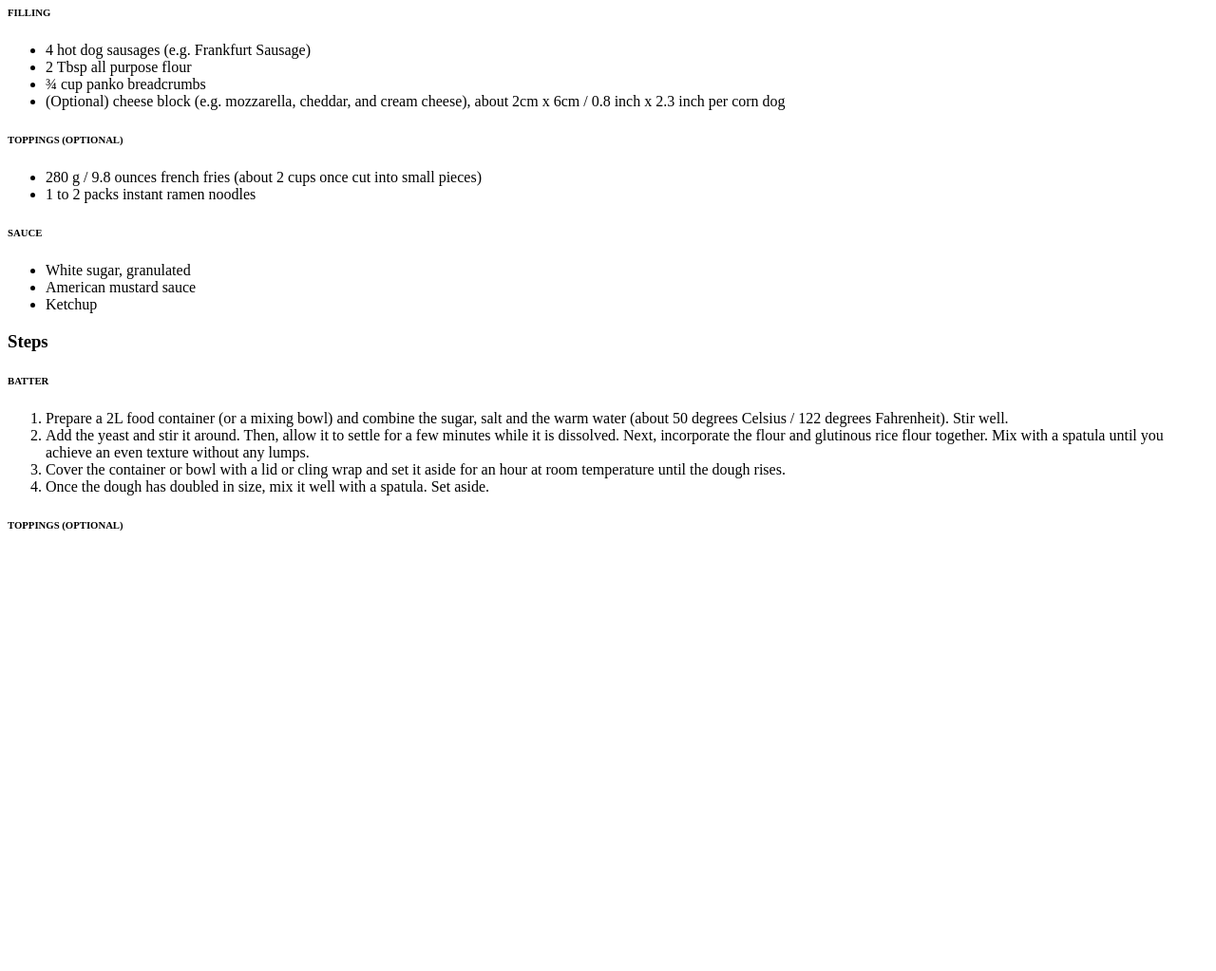
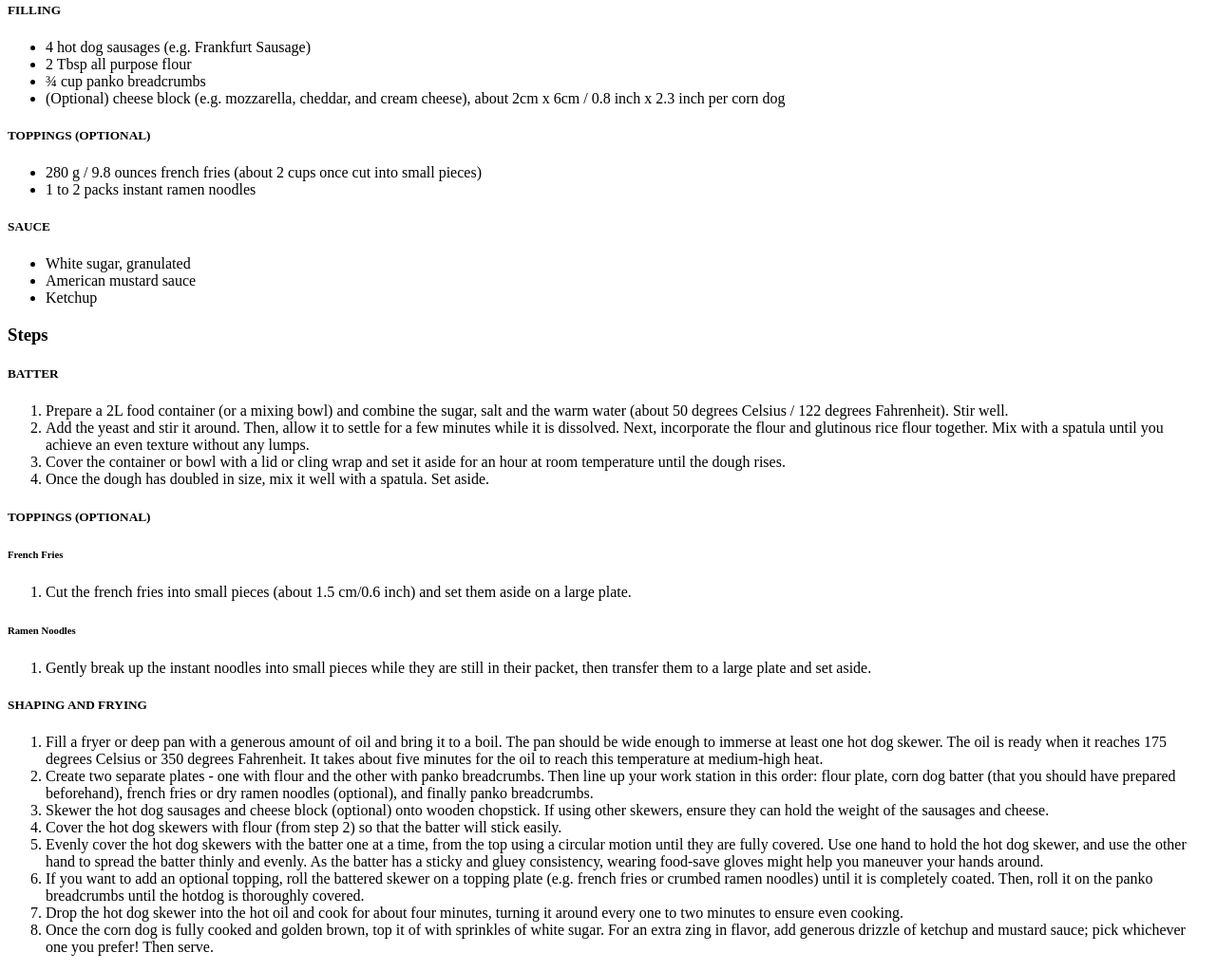
Before and after one commit to christian-prasetya/odin-recipes, a plain HTML site: page recipes/korean-corn-dog.html in a window 1280 px wide. Shown: the part 1383-2406 px from the top of the page at 95% size. Before the commit the page ends 1967 px from the top, so only its background shows below. Drawn offline with Linux system fonts and the light colour scheme.

Commit message:
finish editing the second recipe html file

```diff
--- a/recipes/korean-corn-dog.html
+++ b/recipes/korean-corn-dog.html
@@ -15,7 +15,7 @@
   </p>
 
   <h3>Ingredients</h3>
-  <h6>BATTER</h6>
+  <h5>BATTER</h5>
   <ul>
     <li>2 Tbsp raw sugar</li>
     <li>1 tsp fine sea salt</li>
@@ -24,19 +24,19 @@
     <li>1 &frac34; cup all purpose flour</li>
     <li>&frac14; cup glutinous rice flour (sweet rice flour or mochiko)</li>
   </ul>
-  <h6>FILLING</h6>
+  <h5>FILLING</h5>
   <ul>
     <li>4 hot dog sausages (e.g. Frankfurt Sausage)</li>
     <li>2 Tbsp all purpose flour</li>
     <li>&frac34; cup panko breadcrumbs</li>
     <li>(Optional) cheese block (e.g. mozzarella, cheddar, and cream cheese), about 2cm x 6cm / 0.8 inch x 2.3 inch per corn dog</li>
   </ul>
-  <h6>TOPPINGS (OPTIONAL)</h6>
+  <h5>TOPPINGS (OPTIONAL)</h5>
   <ul>
     <li>280 g / 9.8 ounces french fries (about 2 cups once cut into small pieces)</li>
     <li>1 to 2 packs instant ramen noodles</li>
   </ul>
-  <h6>SAUCE</h6>
+  <h5>SAUCE</h5>
   <ul>
     <li>White sugar, granulated</li>
     <li>American mustard sauce</li>
@@ -44,7 +44,7 @@
   </ul>
 
   <h3>Steps</h3>
-  <h6>BATTER</h6>
+  <h5>BATTER</h5>
   <ol>
     <li>
       Prepare a 2L food container (or a mixing bowl) and combine the sugar, salt and the warm water (about 50 degrees Celsius / 122 degrees Fahrenheit). Stir well.
@@ -59,6 +59,44 @@
       Once the dough has doubled in size, mix it well with a spatula. Set aside.
     </li>
   </ol>
-  <h6>TOPPINGS (OPTIONAL)</h6>
+  <h5>TOPPINGS (OPTIONAL)</h5>
+  <h6>French Fries</h6>
+  <ol>
+    <li>Cut the french fries into small pieces (about 1.5 cm/0.6 inch) and set them aside on a large plate.</li>
+  </ol>
+  <h6>Ramen Noodles</h6>
+  <ol>
+    <li>
+      Gently break up the instant noodles into small pieces while they are still in their packet, then transfer them to a large plate and set aside.
+    </li>
+  </ol>
+
+  <h5>SHAPING AND FRYING</h5>
+  <ol>
+    <li>
+      Fill a fryer or deep pan with a generous amount of oil and bring it to a boil. The pan should be wide enough to immerse at least one hot dog skewer. The oil is ready when it reaches 175 degrees Celsius or 350 degrees Fahrenheit. It takes about five minutes for the oil to reach this temperature at medium-high heat.
+    </li>
+    <li>
+      Create two separate plates - one with flour and the other with panko breadcrumbs. Then line up your work station in this order: flour plate, corn dog batter (that you should have prepared beforehand), french fries or dry ramen noodles (optional), and finally panko breadcrumbs.
+    </li>
+    <li>
+      Skewer the hot dog sausages and cheese block (optional) onto wooden chopstick. If using other skewers, ensure they can hold the weight of the sausages and cheese.
+    </li>
+    <li>
+      Cover the hot dog skewers with flour (from step 2) so that the batter will stick easily.
+    </li>
+    <li>
+      Evenly cover the hot dog skewers with the batter one at a time, from the top using a circular motion until they are fully covered. Use one hand to hold the hot dog skewer, and use the other hand to spread the batter thinly and evenly. As the batter has a sticky and gluey consistency, wearing food-save gloves might help you maneuver your hands around.
+    </li>
+    <li>
+      If you want to add an optional topping, roll the battered skewer on a topping plate (e.g. french fries or crumbed ramen noodles) until it is completely coated. Then, roll it on the panko breadcrumbs until the hotdog is thoroughly covered.
+    </li>
+    <li>
+      Drop the hot dog skewer into the hot oil and cook for about four minutes, turning it around every one to two minutes to ensure even cooking.
+    </li>
+    <li>
+      Once the corn dog is fully cooked and golden brown, top it of with sprinkles of white sugar. For an extra zing in flavor, add generous drizzle of ketchup and mustard sauce; pick whichever one you prefer! Then serve.
+    </li>
+  </ol>
 </body>
 </html>
```
